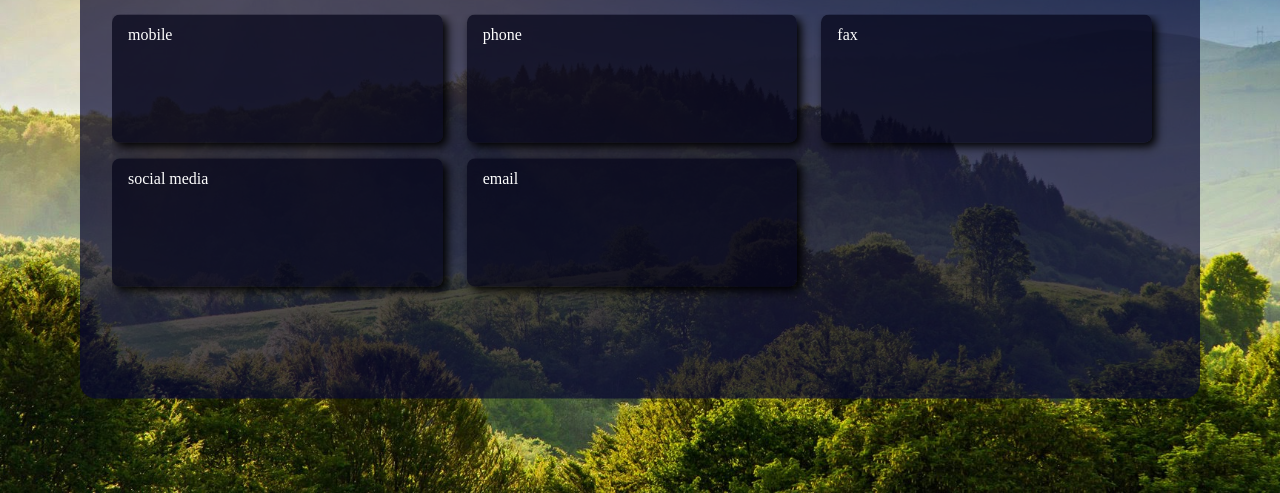
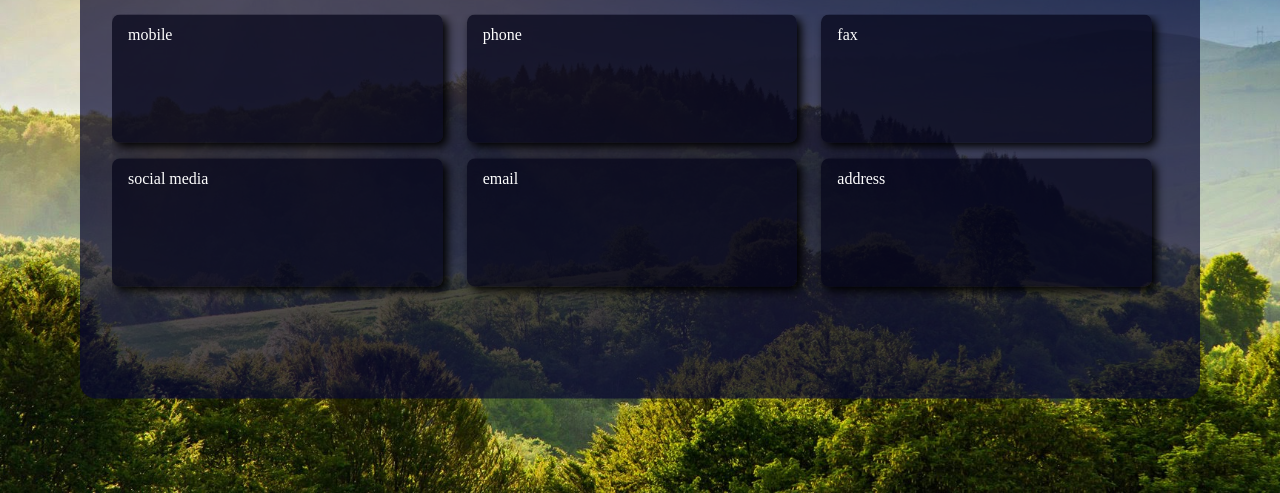
Before and after one commit to arefkebriaee/phonebook, a Django app: a page that uses phonebook/contact/templates/contact/detail-contact.html in a window 1280 px wide. Shown: the part 307-800 px from the top of the page. Run offline with Django 4.2, Linux system fonts and the light colour scheme; data comes from the database, SQL or seed files in the repository; both versions use the stored data as it was after the commit.

Commit message:
add address model

```diff
--- a/phonebook/contact/admin.py
+++ b/phonebook/contact/admin.py
@@ -1,5 +1,5 @@
 from django.contrib import admin
-from .models import Contact, Mobile, Phone, Fax, Social, Email
+from .models import Contact, Mobile, Phone, Fax, Social, Email, Address
 # Register your models here.
 
 admin.site.register(Contact)
@@ -8,3 +8,4 @@ admin.site.register(Phone)
 admin.site.register(Fax)
 admin.site.register(Social)
 admin.site.register(Email)
+admin.site.register(Address)
--- a/phonebook/contact/models.py
+++ b/phonebook/contact/models.py
@@ -76,3 +76,9 @@ class Email(models.Model):
 
     def __str__(self):
         return str(self.email)
+
+
+class Address(models.Model):
+    owner = models.ForeignKey(
+        Contact, on_delete=models.CASCADE, related_name='address')
+    address = models.TextField()
--- a/phonebook/contact/templates/contact/detail-contact.html
+++ b/phonebook/contact/templates/contact/detail-contact.html
@@ -51,6 +51,14 @@
         {% endfor %}
       </ul>
     </li>
+    <li class="numbers">
+      <span>address</span>
+      <ul class="inner">
+        {% for address in addresses %}
+        <li class="number">{{address.address}}</li>
+        {% endfor %}
+      </ul>
+    </li>
   </ul>
 </div>
 {% endblock content %}
--- a/phonebook/contact/views.py
+++ b/phonebook/contact/views.py
@@ -1,5 +1,5 @@
 from django.shortcuts import render, get_object_or_404, get_list_or_404
-from .models import Contact, Mobile, Phone, Fax, Social, Email
+from .models import Contact, Mobile, Phone, Fax, Social, Email, Address
 
 
 def home(request):
@@ -18,4 +18,5 @@ def one_contact(request, id, name):
     faxes = Fax.objects.filter(owner=id)
     socials = Social.objects.filter(owner=id)
     emails = Email.objects.filter(owner=id)
-    return render(request, "contact/detail-contact.html", {'contact': contact, 'mobiles': mobiles, 'phones': phones, 'faxes': faxes, 'socials': socials, 'emails': emails})
+    addresses = Address.objects.filter(owner=id)
+    return render(request, "contact/detail-contact.html", {'contact': contact, 'mobiles': mobiles, 'phones': phones, 'faxes': faxes, 'socials': socials, 'emails': emails, 'addresses': addresses})
```
Also changed, not shown: phonebook/contact/migrations/0011_address.py (added), phonebook/db.sqlite3.
